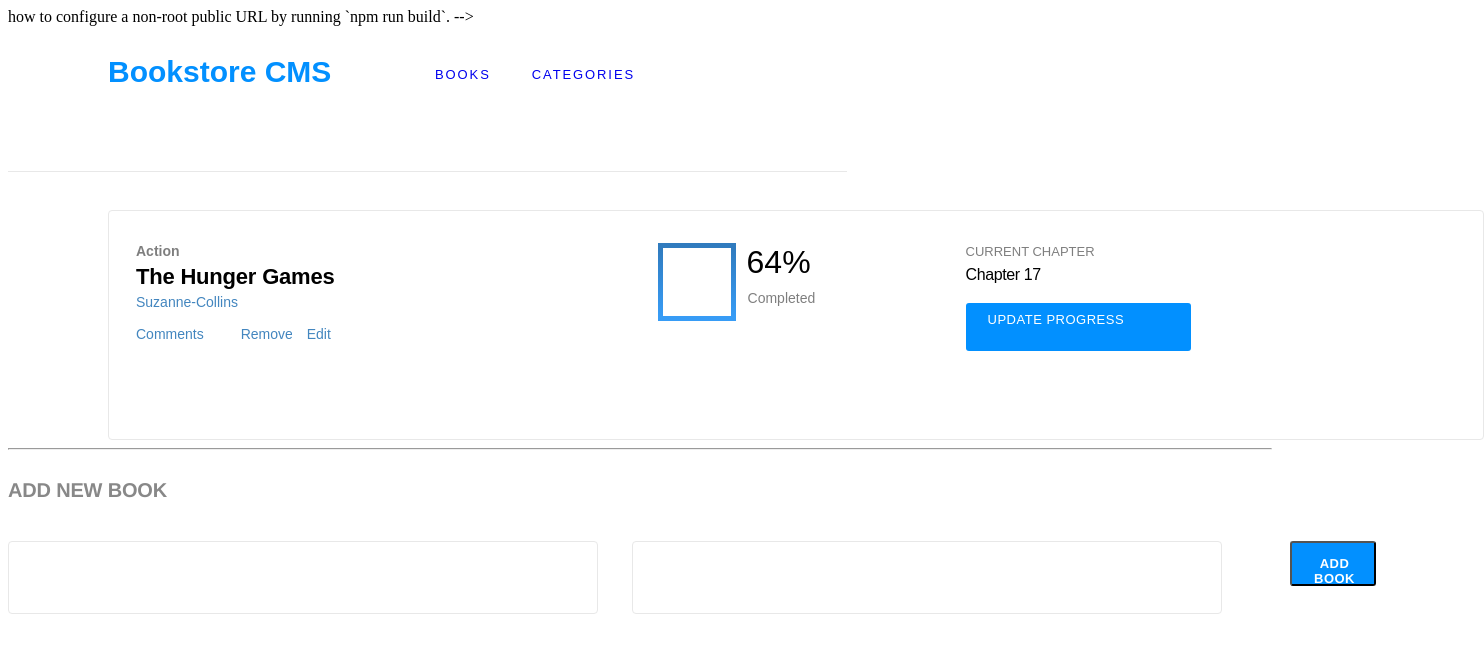
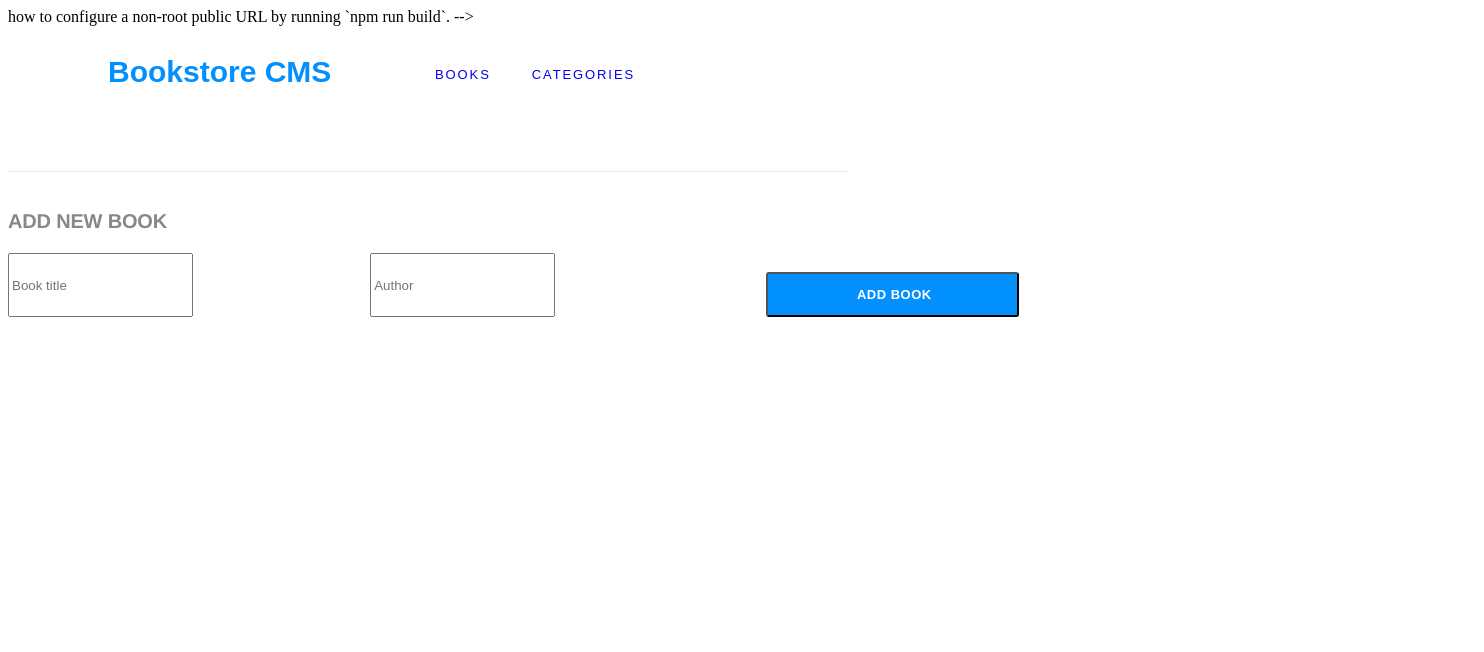
Before and after one commit to Maclenn77/Bookstore, a React (Create React App) app: page / in a window 1280 px wide. Shown: the top 652 px of the page, 1484 px wide, since content can reach past the window. Built offline with nearby package versions, Linux system fonts and the light colour scheme.

Commit message:
Solve problems pointed by CR

```diff
--- a/package.json
+++ b/package.json
@@ -7,6 +7,7 @@
     "@testing-library/jest-dom": "^5.16.1",
     "@testing-library/react": "^12.1.2",
     "@testing-library/user-event": "^13.5.0",
+    "prop-types": "^15.8.1",
     "react": "^17.0.2",
     "react-dom": "^17.0.2",
     "react-redux": "^7.2.6",
--- a/src/App.js
+++ b/src/App.js
@@ -6,7 +6,6 @@ import {
 } from 'react-router-dom';
 import Navbar from './components/navbar';
 import Books from './components/books';
-import Form from './components/form';
 import Categories from './components/categories';
 
 const App = () => (
@@ -17,8 +16,6 @@ const App = () => (
         <Route exact path="/" element={<Books />} />
         <Route exact path="/categories" element={<Categories />} />
       </Routes>
-      <hr className="Line" />
-      <Form />
     </div>
   </Router>
 );
--- /dev/null
+++ b/src/components/book.js
@@ -0,0 +1,51 @@
+import React from 'react';
+import PropTypes from 'prop-types';
+import { useDispatch } from 'react-redux';
+import { removeBook } from '../redux/books/books';
+import './books.css';
+
+const Book = ({ book }) => {
+  const dispatch = useDispatch();
+  const removeBookFromStore = () => {
+    dispatch(removeBook(book.id));
+  };
+
+  return (
+    <div className="Lesson-Panel">
+      <div className="book-info">
+        <span className="School-of">Action</span>
+        <h2 className="Title">{book.title}</h2>
+        <span className="author">{book.author}</span>
+        <div className="options">
+          <span className="actions">Comments</span>
+          <button type="button" className="actions" onClick={removeBookFromStore}>Remove</button>
+          <span type="button" className="actions">Edit</span>
+        </div>
+      </div>
+      <div className="percent-graphic">
+        <div className="Oval-2" />
+        <div className="percent">
+          <span className="-Percent-Complete">64%</span>
+          <span className="Completed">Completed</span>
+        </div>
+      </div>
+      <div className="chapter">
+        <span className="Current-Chapter">CURRENT CHAPTER</span>
+        <span className="Current-Lesson">Chapter 17</span>
+        <div className="Rectangle-2">
+          <span className="Update-progress">UPDATE PROGRESS</span>
+        </div>
+      </div>
+    </div>
+  );
+};
+
+Book.propTypes = {
+  book: PropTypes.shape({
+    id: PropTypes.string.isRequired,
+    title: PropTypes.string.isRequired,
+    author: PropTypes.string.isRequired,
+  }).isRequired,
+};
+
+export default Book;
--- a/src/components/books.js
+++ b/src/components/books.js
@@ -1,40 +1,17 @@
 import React from 'react';
-import './books.css';
-import { useDispatch } from 'react-redux';
-import { removeBook, Book } from '../redux/books/books';
+import { useSelector } from 'react-redux';
+import Book from './book';
+import Form from './form';
 
 const Books = () => {
-  const dispatch = useDispatch();
-  const removeBookFromStore = () => {
-    dispatch(removeBook(Book));
-  };
+  const books = useSelector((state) => state.booksReducer);
 
   return (
-    <div className="Lesson-Panel">
-      <div className="book-info">
-        <span className="School-of">Action</span>
-        <h2 className="Title">The Hunger Games</h2>
-        <span className="author">Suzanne-Collins</span>
-        <div className="options">
-          <span className="actions">Comments</span>
-          <button type="button" className="actions" onClick={removeBookFromStore}>Remove</button>
-          <span type="button" className="actions">Edit</span>
-        </div>
-      </div>
-      <div className="percent-graphic">
-        <div className="Oval-2" />
-        <div className="percent">
-          <span className="-Percent-Complete">64%</span>
-          <span className="Completed">Completed</span>
-        </div>
-      </div>
-      <div className="chapter">
-        <span className="Current-Chapter">CURRENT CHAPTER</span>
-        <span className="Current-Lesson">Chapter 17</span>
-        <div className="Rectangle-2">
-          <span className="Update-progress">UPDATE PROGRESS</span>
-        </div>
-      </div>
+    <div>
+      {books.map((book) => (
+        <Book key={book.id} book={book} />
+      ))}
+      <Form />
     </div>
   );
 };
--- a/src/components/form.css
+++ b/src/components/form.css
@@ -1,13 +1,3 @@
-input {
-  width: 30%;
-  height: 2.813rem;
-  margin: 1.188rem 2.125rem 0 0;
-  padding: 0.813rem 35.688rem 0.813rem 1.063rem;
-  border-radius: 4px;
-  border: solid 1px #e8e8e8;
-  background-color: #fff;
-}
-
 .add-form {
   width: 80%;
 }
@@ -28,18 +18,6 @@ input {
   line-height: normal;
   letter-spacing: -0.18px;
   color: #888;
-}
-
-input::placeholder {
-  margin: 0.438rem 10.438rem 0.25rem 0;
-  font-family: Montserrat Arial, Helvetica, sans-serif;
-  font-size: 1rem;
-  font-weight: normal;
-  font-stretch: normal;
-  font-style: normal;
-  line-height: normal;
-  letter-spacing: -0.15px;
-  color: #c4c4c4;
 }
 
 button {
--- a/src/components/form.js
+++ b/src/components/form.js
@@ -1,19 +1,30 @@
-import React from 'react';
+import React, { useState } from 'react';
 import './form.css';
 import { useDispatch } from 'react-redux';
-import { addBook, Book } from '../redux/books/books';
+import { addBook, bookId } from '../redux/books/books';
 
 const Form = () => {
+  const [title, setTitle] = useState('');
+  const [author, setAuthor] = useState('');
+  const titleChange = (e) => { setTitle(e.target.value); };
+  const authorChange = (e) => { setAuthor(e.target.value); };
+
   const dispatch = useDispatch();
-  const submitBookToStore = () => {
+  const submitBookToStore = (e) => {
+    e.preventDefault();
+    const Book = {
+      id: bookId(),
+      title,
+      author,
+    };
     dispatch(addBook(Book));
   };
   return (
     <form className="add-form">
       <h2 className="add-Title">ADD NEW BOOK</h2>
       <div className="input-area">
-        <input type="text" placeholder="Book title" />
-        <input type="text" placeholder="Category" />
+        <input type="text" value={title} onChange={titleChange} placeholder="Book title" />
+        <input type="text" value={author} onChange={authorChange} placeholder="Author" />
         <button type="submit" onClick={submitBookToStore}><span className="ADD-BOOK">ADD BOOK</span></button>
       </div>
     </form>
--- a/src/redux/books/books.js
+++ b/src/redux/books/books.js
@@ -1,24 +1,18 @@
-const ADD_BOOK = 'bookStore/books/ADD_BOOK';
-const REMOVE_BOOK = 'bookStore/books/REMOVE_BOOK';
+const ADD_BOOK = 'bookstore/books/ADD_BOOK';
+const REMOVE_BOOK = 'bookstore/books/REMOVE_BOOK';
 
 const initialState = [];
 
-export const bookId = Date.now();
-
-export const Book = {
-  id: bookId,
-  title: 'APIs: A Strategy Guide',
-  author: 'Daniel Jacobson',
-};
+export const bookId = () => Date.now().toString();
 
 export const addBook = (payload) => ({
   type: ADD_BOOK,
   payload,
 });
 
-export const removeBook = (payload) => ({
+export const removeBook = (id) => ({
   type: REMOVE_BOOK,
-  payload,
+  id,
 });
 
 const reducer = (state = initialState, action) => {
@@ -26,7 +20,7 @@ const reducer = (state = initialState, action) => {
     case ADD_BOOK:
       return [...state, action.payload];
     case REMOVE_BOOK:
-      return state.filter((book) => book.id !== bookId);
+      return state.filter((book) => book.id !== action.id);
     default:
       return state;
   }
```
